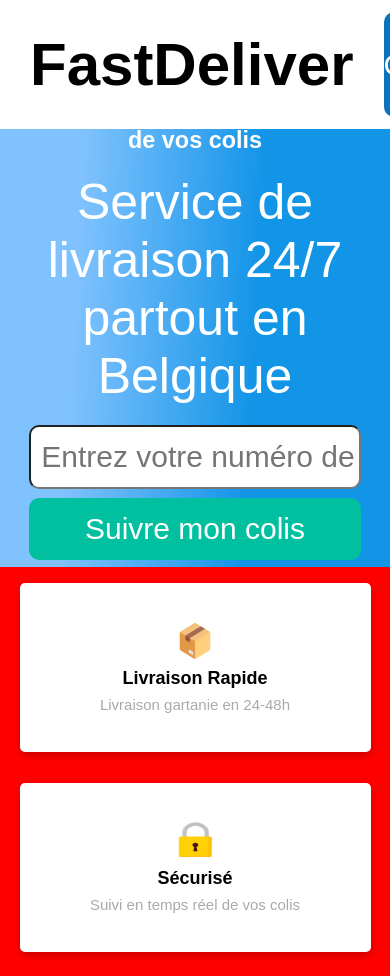
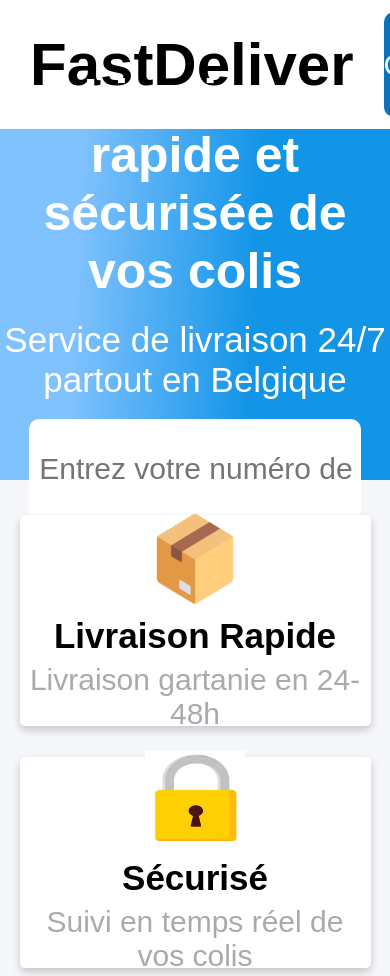
Before and after one commit to APorignaux/HelhaB2Q1-WebProject-FastDeliver, a plain HTML site: page index.html in a window 390 px wide. Shown: the top 976 px of the page. Drawn offline with Linux system fonts and the light colour scheme.

Commit message:
responsive design V5

```diff
--- a/Styles/index.css
+++ b/Styles/index.css
@@ -3,21 +3,23 @@
     flex-direction: column;
     justify-content: center;
     align-items: center;
-    height: 45vh;
+    height: 30vh;
     background: rgb(128,194,254);
     background: linear-gradient(93deg, rgba(128,194,254,1) 20%, rgba(18,148,231,1) 65%);
     padding-bottom: 15%;
+    padding-top: 10%;
 }
 
 #suivi_de_colis h1{
-    font-size: 6vw;
-    margin: 10% 5% 5%;
+    font-size: 50px;
+    width: 90%;
+    margin: 0 5% 5%;
     text-align: center;
     color: white;
 }
 
 #suivi_de_colis p{
-    font-size: 50px;
+    font-size: 35px;
     color: white;
     text-align: center;
     margin-bottom: 5%;
@@ -37,15 +39,16 @@
     width: 100%;
     font-size: 30px;
     margin-bottom: 2.5%;
-    height: 100px;
+    min-height: 100px;
     border-radius: 10px;
     padding-left: 10px;
+    border-style: none;
     box-sizing: border-box; //Ensure padding does not increase the size
 }
 
 #suivi_de_colis form button{
     width: 100%;
-    height: 100px;
+    min-height: 100px;
     font-size: 30px;
     background-color: #00c09f;
     color: white;
@@ -58,7 +61,7 @@
     display: flex;
     flex-direction: column;
     background: #f6f7fa;
-    background-color: red;
+    padding-top: 5%;
     justify-content: space-evenly;
     align-items: center;
     width: 100%;
@@ -69,7 +72,7 @@
     margin-bottom: 4%;
     background: white;
     width: 90%;
-    height: 20vh;
+    height: 25vh;
     display: flex;
     flex-direction: column;
     justify-content: center;
@@ -80,20 +83,21 @@
 
 #infos > div > *{
     margin: 1%;
+    text-align: center;
 }
 
 #infos div h2{
-    font-size: 18px;
+    font-size: 35px;
 }
 
 #infos div p{
-    font-size: 15px;
+    font-size: 30px;
     color: #a8abaa;
 }
 
 #infos img{
-    width: 40px;
-    height: 40px;
+    width: 100px;
+    height: 100px;
 }
 
 /*-------------------------LAPTOP-------------------------*/
@@ -204,3 +208,14 @@
     }
 
 }
+
+/*-------------------------TABLET-------------------------*/
+@media screen and (max-width: 600px) {
+    body {
+        background-color: green;
+    }
+
+    header h1 {
+        font-size: 60px;
+    }
+}
```
